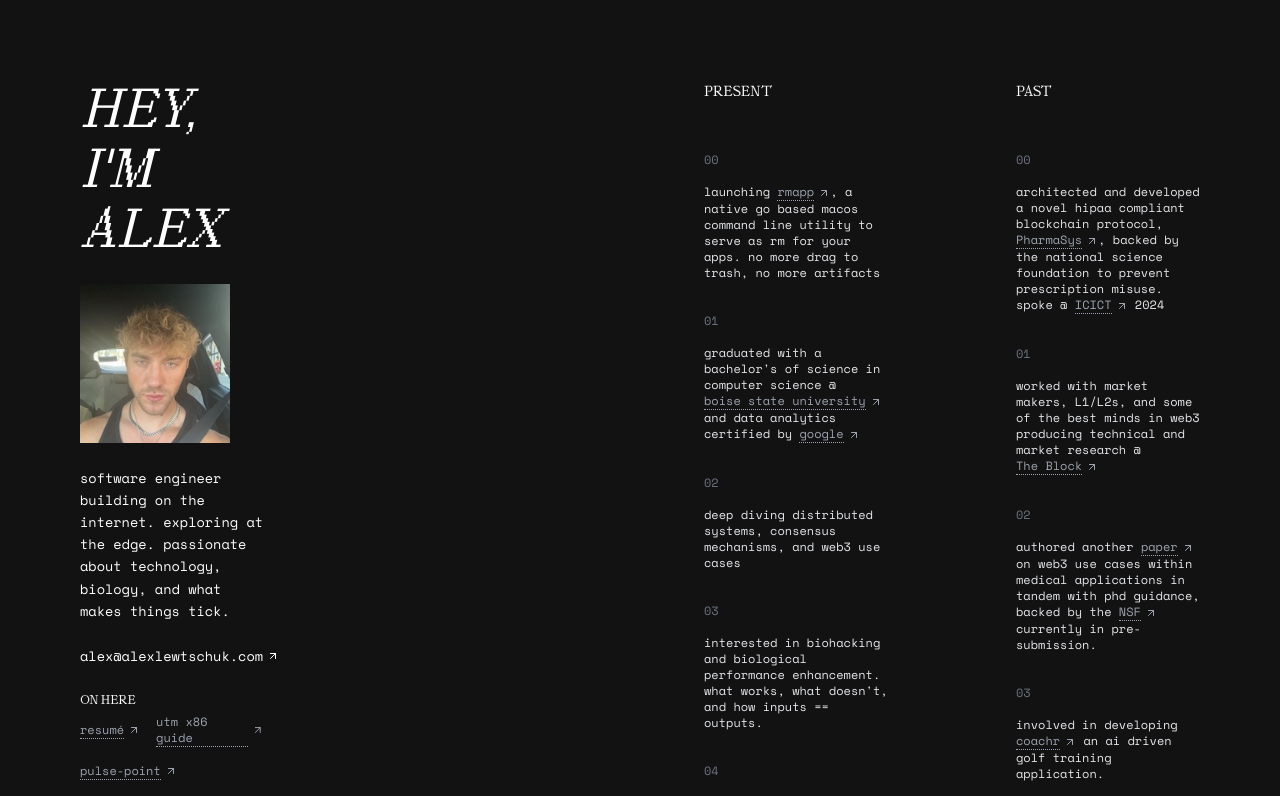
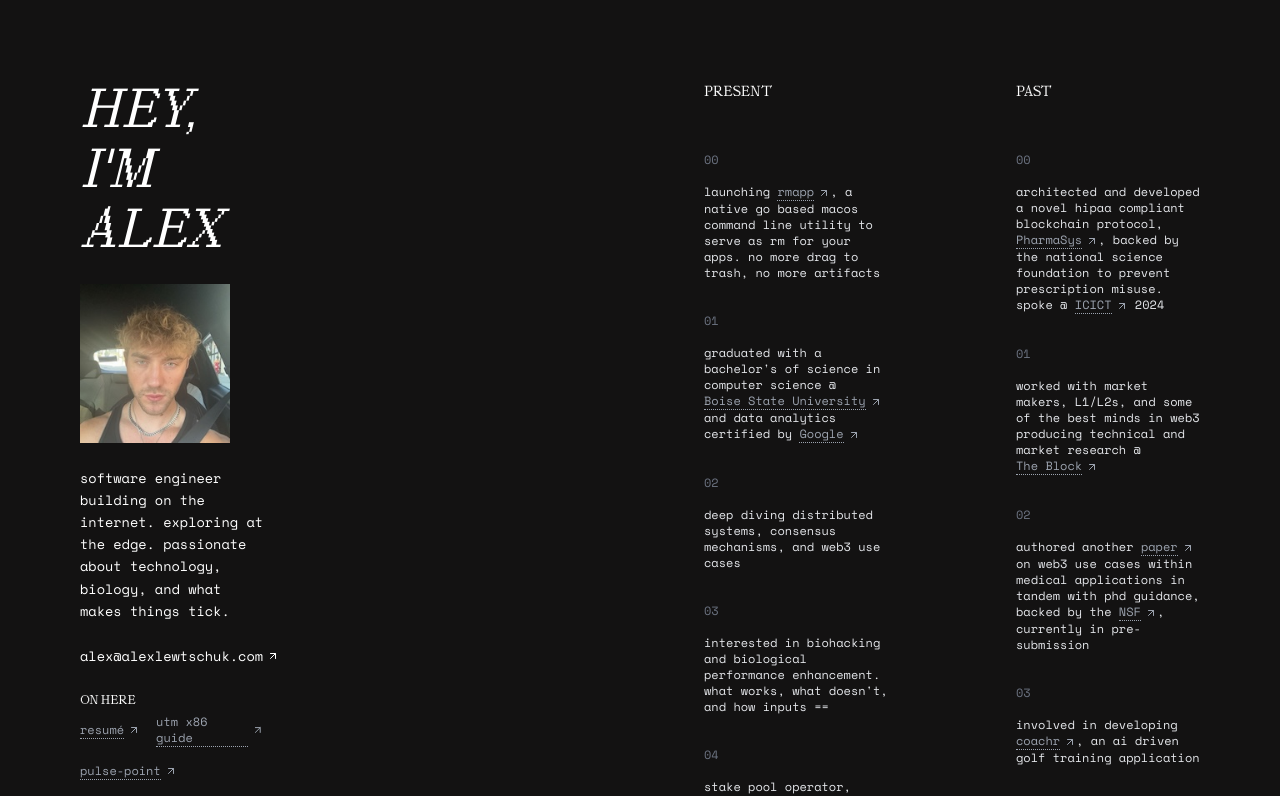
Before and after one commit to alewtschuk/alewtschuk.github.io, a Next.js app: page / in a window 1280 px wide. Shown: the top 796 px of the page. Built offline with nearby package versions, Linux system fonts and the light colour scheme.

Commit message:
Content discription updates

```diff
--- a/app/page.tsx
+++ b/app/page.tsx
@@ -137,9 +137,9 @@ export default function Home() {
                 content={
                   <p>
                     graduated with a bachelor&apos;s of science in computer science @{" "}
-                    <CustomLink href="https://www.boisestate.edu/coen-cs/" text="boise state university" />
+                    <CustomLink href="https://www.boisestate.edu/coen-cs/" text="Boise State University" />
                     {" "}and data analytics certified by {" "}
-                    <CustomLink href="https://www.coursera.org/account/accomplishments/professional-cert/AVA0B6YQBLY3" text="google" />
+                    <CustomLink href="https://www.coursera.org/account/accomplishments/professional-cert/AVA0B6YQBLY3" text="Google" />
                   </p>
                 }
               />
@@ -149,7 +149,7 @@ export default function Home() {
               />
               <Item
                 number="03"
-                content={<p>interested in biohacking and biological performance enhancement. what works, what doesn&apos;t, and how inputs == outputs.</p>}
+                content={<p>interested in biohacking and biological performance enhancement. what works, what doesn&apos;t, and how inputs ==</p>}
               />
               <Item
                 number="04"
@@ -202,7 +202,7 @@ export default function Home() {
                     <CustomLink href="/portfolio_files/docs/survey.pdf" text="paper" />
                     {" "}on web3 use cases within medical applications in tandem with phd guidance, backed by the{" "}
                     <CustomLink href="https://www.nsf.gov/awardsearch/showAward?AWD_ID=2051127" text="NSF" />
-                    {" "}currently in pre-submission.
+                    {", "}currently in pre-submission
                   </p>
                 }
               />
@@ -212,7 +212,7 @@ export default function Home() {
                   <p>
                     involved in developing{" "}
                     <CustomLink href="https://www.boisestate.edu/coen/news-events/annual-design-showcase/design-showcase-brochure/#:~:text=CS%2D2%20Coachr,to%20the%20game" text="coachr" />
-                    {" "}an ai driven golf training application.
+                    {", "}an ai driven golf training application
                   </p>
                 }
               />
```
